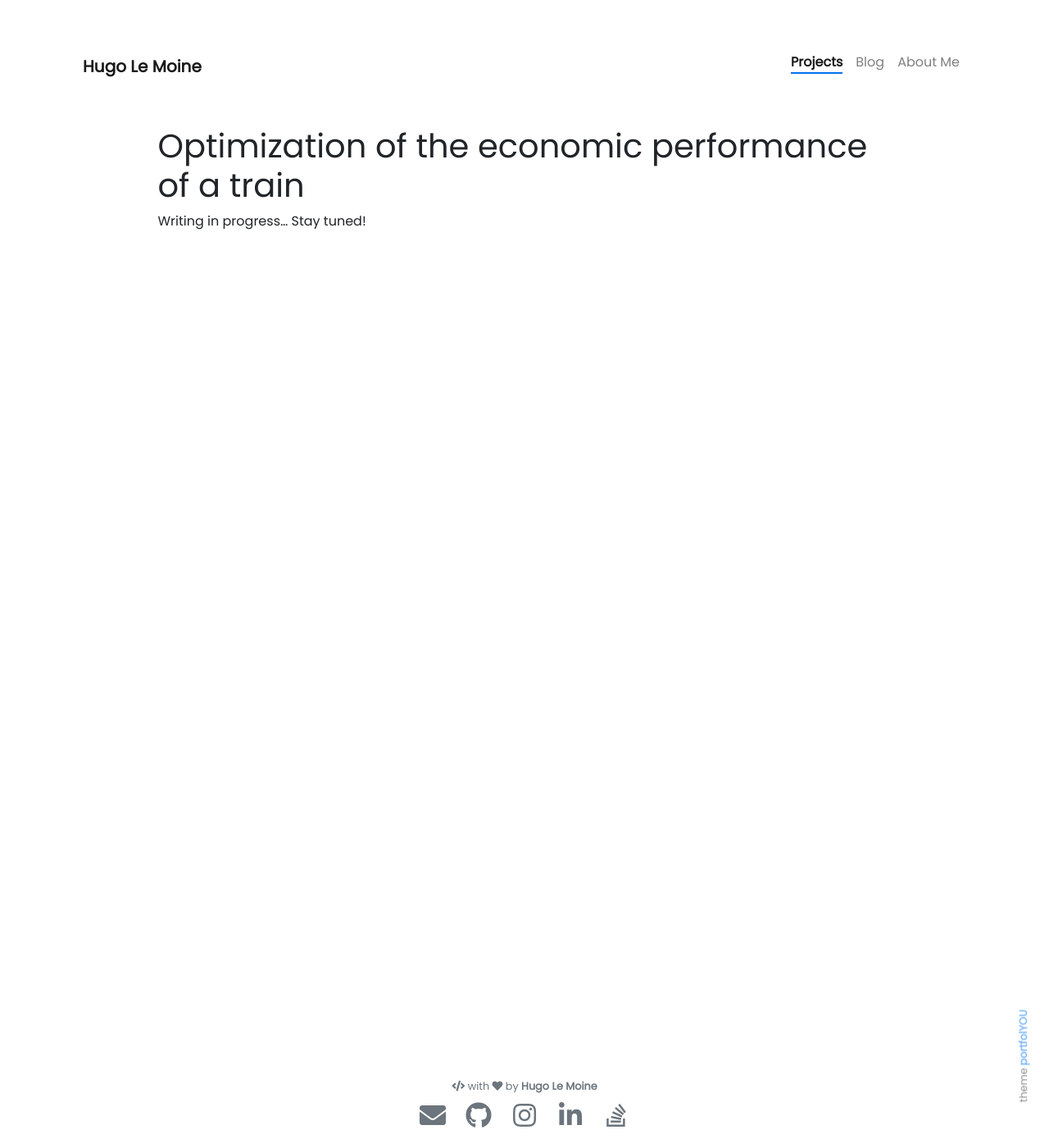
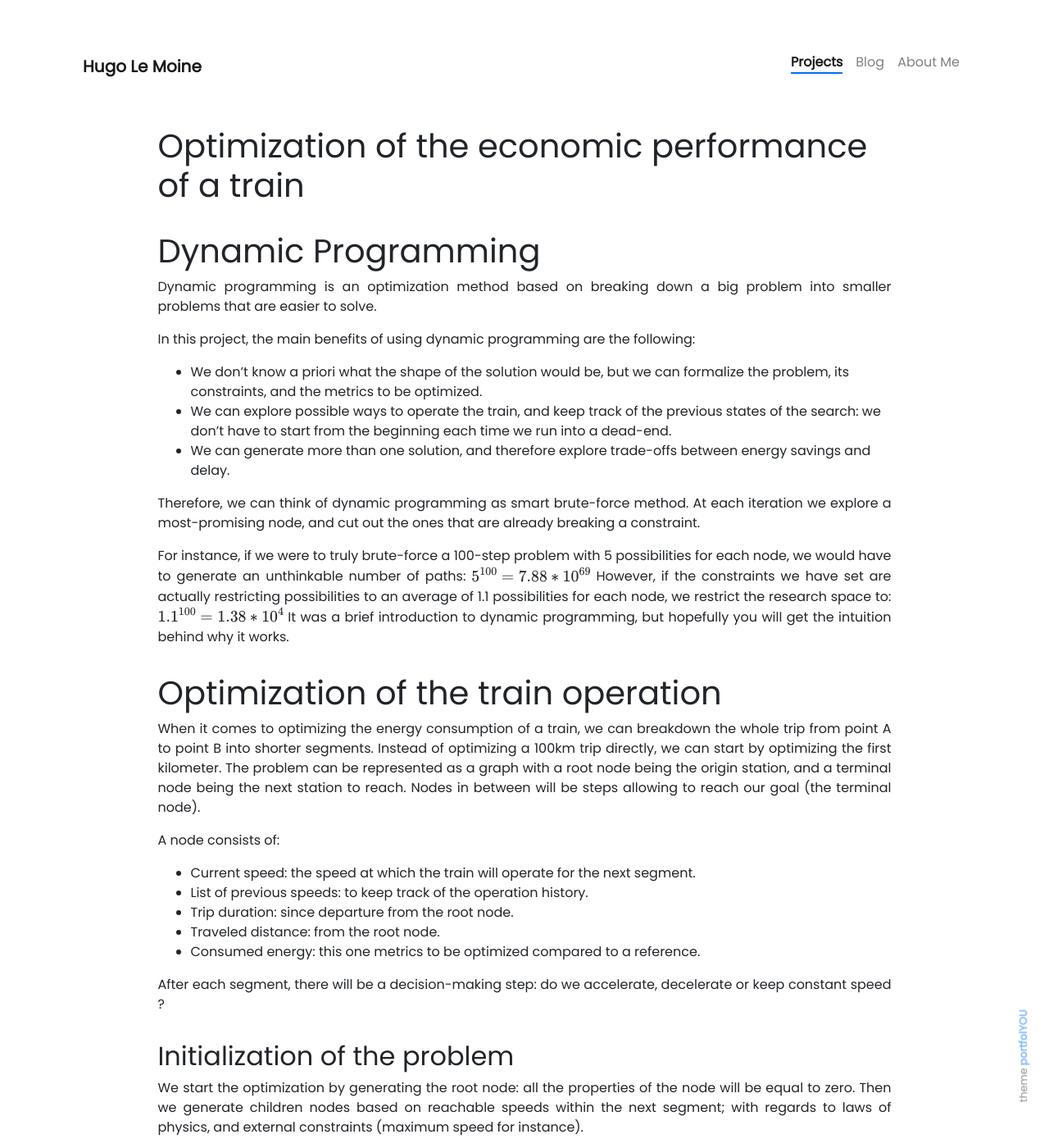
Before and after one commit to hugolmn/hugolmn.github.io, a Jekyll site: the page built from _projects/2-SNCF.md, in a window 1280 px wide and 1400 px high. Shown: the whole window at 82% size. Built offline with Jekyll 4.4.1, drawn with Linux system fonts in a browser that asks for light colours; nearby versions of some CDN libraries; formulas are drawn with MathJax 3; some of the changed text lies outside the part shown.

Commit message:
Added SNCF project

```diff
--- a/_projects/2-SNCF.md
+++ b/_projects/2-SNCF.md
@@ -8,4 +8,64 @@ type: local
 
 # {{ page.title }}
 
-Writing in progress... Stay tuned!
+# Dynamic Programming
+
+Dynamic programming is an optimization method based on breaking down a big problem into smaller problems that are easier to solve.
+
+In this project, the main benefits of using dynamic programming are the following:
+
+- We don't know a priori what the shape of the solution would be, but we can formalize the problem, its constraints, and the metrics to be optimized.
+- We can explore possible ways to operate the train, and keep track of the previous states of the search: we don't have to start from the beginning each time we run into a dead-end.
+- We can generate more than one solution, and therefore explore trade-offs between energy savings and delay.
+
+Therefore, we can think of dynamic programming as smart brute-force method. At each iteration we explore a most-promising node, and cut out the ones that are already breaking a constraint.
+
+For instance, if we were to truly brute-force a 100-step problem with 5 possibilities for each node, we would have to generate an unthinkable number of paths:
+$$
+5^{100} = 7.88*10^{69}
+$$
+However, if the constraints we have set are actually restricting possibilities to an average of 1.1 possibilities for each node, we restrict the research space to:
+$$
+1.1^{100} = 1.38*10^4
+$$
+It was a brief introduction to dynamic programming, but hopefully you will get the intuition behind why it works.
+
+# Optimization of the train operation
+
+When it comes to optimizing the energy consumption of a train, we can breakdown the whole trip from point A to point B into shorter segments. Instead of optimizing a 100km trip directly, we can start by optimizing the first kilometer. The problem can be represented as a graph with a root node being the origin station, and a terminal node being the next station to reach. Nodes in between will be steps allowing to reach our goal (the terminal node).
+
+A node consists of:
+
+- Current speed: the speed at which the train will operate for the next segment.
+- List of previous speeds: to keep track of the operation history.
+- Trip duration: since departure from the root node.
+- Traveled distance: from the root node.
+- Consumed energy: this one metrics to be optimized compared to a reference.
+
+After each segment, there will be a decision-making step: do we accelerate, decelerate or keep constant speed ?
+
+## Initialization of the problem
+
+We start the optimization by generating the root node: all the properties of the node will be equal to zero. Then we generate children nodes based on reachable speeds within the next segment; with regards to laws of physics, and external constraints (maximum speed for instance).
+
+## Main loop
+
+Until we reach the terminal node (or when $n$ paths are found), we will proceed as follows:
+
+- Select the node with the best heuristic that we define (it can be the best delay to energy saved ratio)
+- Generate a child for each reachable speed within the next segment, if all the constraints are still respected. Each child will have a different current speed, trip duration and consumed energy, but a common list of previous speeds as they are generated from the same parent.
+
+## Solutions
+
+We can either decide to end the search:
+
+- as soon as we have found a solution
+- as soon as we generated $n$ paths from the root node to the terminal node
+
+The first one will indeed be the fastest option, but the second one will allow to get a set of different paths, having different delays and energy savings. From this set we can identify a pareto front of paths achieving best trade-offs.
+
+## Results
+
+{% include elements/figure.html image="/assets/images/acceleration.png" caption="Optimized speed curve" %}
+
+{% include elements/figure.html image="/assets/images/metric_1.png" caption="One of the metrics tested (top left is better)" %}
```
Also changed, not shown: assets/images/acceleration.png (added), assets/images/metric_1.png (added).
